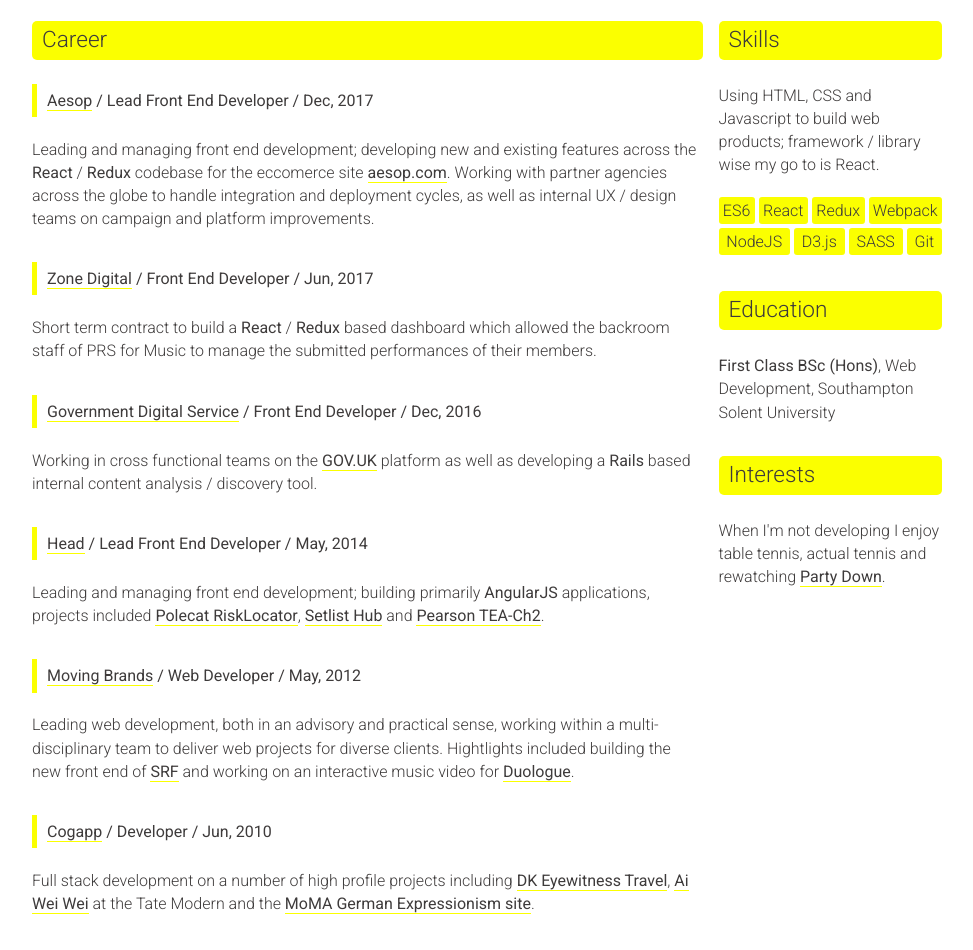
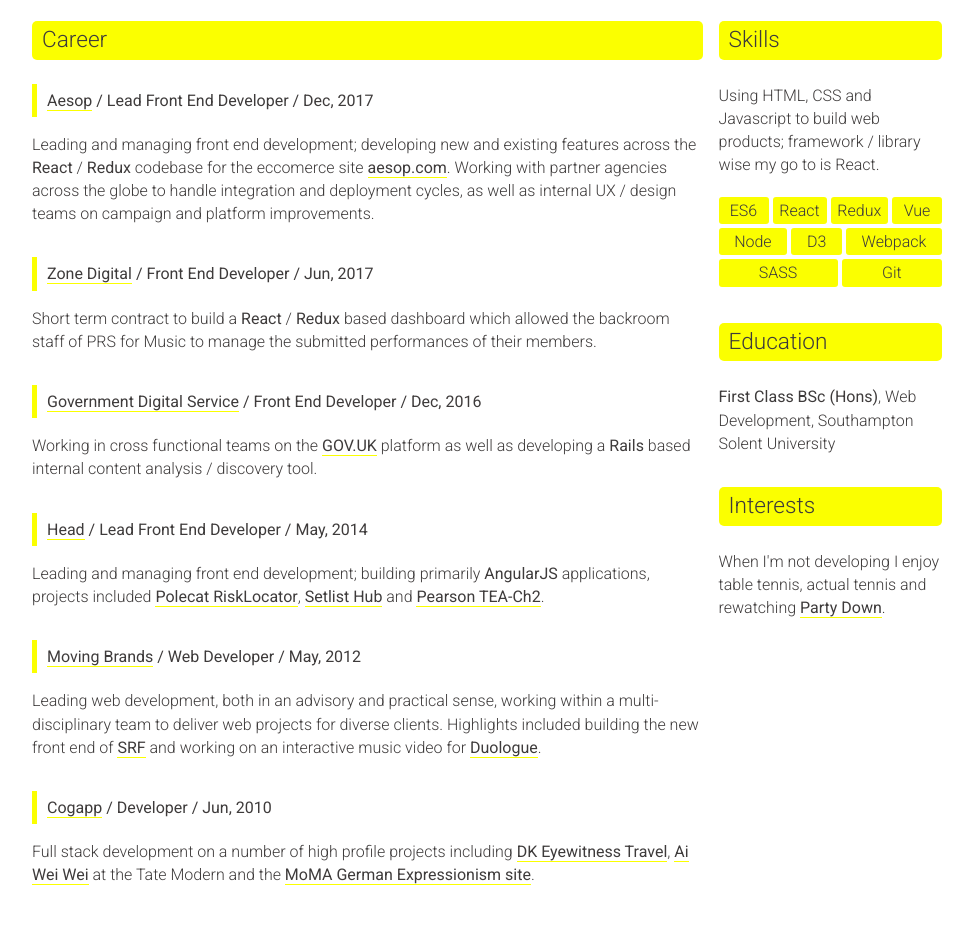
Before and after one commit to theleebriggs/theleebriggs.github.io, a React (Create React App) app: page / in a window 1280 px wide. Shown: the part 480-1430 px from the top of the page, without its empty margins (153-1126 px from the left). Built offline with nearby package versions, Linux system fonts and the light colour scheme.

Commit message:
Print styles

```diff
--- a/src/Resume/Header.css
+++ b/src/Resume/Header.css
@@ -35,7 +35,6 @@
   border-radius: 5px;
   clear: left;
   float: left;
-  display: inline-block;
   font-size: 1.999rem;
   margin-top: 0;
   padding: 3px 10px;
--- a/src/Resume/Job.css
+++ b/src/Resume/Job.css
@@ -1,5 +1,11 @@
 .Job {
   margin-bottom: 2rem;
+}
+/* Horrible - attempts to get break-inside: avoid; failed miserably in Chrome  */
+@media print {
+  .Job:nth-child(4) {
+    /* padding-bottom: 100px; */
+  }
 }
 
 .Job-link {
@@ -8,7 +14,9 @@
 
 .Job-meta {
   font-weight: 400;
+  display: block;
   border-left: solid 5px #FBFF00;
+  margin: 0;
   padding: 5px 10px;
 }
 
--- a/src/Resume/Resume.css
+++ b/src/Resume/Resume.css
@@ -21,6 +21,13 @@
   }
 }
 
+@media print {
+  .Resume {
+    min-width: 100%;
+    padding: 0;
+  }
+}
+
 .Resume-header {
   grid-area: header;
 }
@@ -32,3 +39,19 @@
 .Resume-extra {
   grid-area: sidebar;
 }
+
+@media (min-width: 500px) {
+  .Resume-extra {
+    display: grid;
+    grid-auto-columns: 1fr;
+    grid-template-areas: "one";
+    grid-gap: 1rem;
+    grid-template-areas: "one two three";
+  }
+}
+
+@media (min-width: 768px) {
+  .Resume-extra {
+    display: block;
+  }
+}
--- a/src/Resume/common/TagList.css
+++ b/src/Resume/common/TagList.css
@@ -3,6 +3,7 @@
   flex-wrap: wrap;
   margin: 0 -2px;
 }
+
 .Tag {
   flex-grow: 1;
   background-color: #FBFF00;
@@ -11,6 +12,7 @@
   margin-bottom: 4px;
   margin-right: 2px;
   margin-left: 2px;
+  min-width: 50px;
   padding: 2px;
   text-align: center;
 }
--- a/src/Resume/resume.data.js
+++ b/src/Resume/resume.data.js
@@ -14,7 +14,7 @@
     url: 'https://aesop.com',
     startDate: '2017-12-01',
     endDate: '2018-05-01',
-    summary: 'Leading and managing front end development; developing new and existing features across the <strong>React</strong> / <strong>Redux</strong> codebase for the eccomerce site <a href="https://aesop.com">aesop.com</a>. Working with partner agencies across the globe to handle integration and deployment cycles, as well as internal UX / design teams on campaign and platform improvements.',
+    summary: '<p>Leading and managing front end development; developing new and existing features across the <strong>React</strong> / <strong>Redux</strong> codebase for the eccomerce site <a href="https://aesop.com">aesop.com</a>. Working with partner agencies across the globe to handle integration and deployment cycles, as well as internal UX / design teams on campaign and platform improvements.</p>',
     highlights: [],
     tags: [
       'React',
@@ -58,7 +58,7 @@
       {
         name: 'Polecat RiskLocator',
         url: 'http://www.polecat.com/products/polecat-risklocator/',
-        summary: 'Risk analysis product using data driven visualisations to help businesses identify risk around the globe.',
+        summary: 'Risk analysis product using data driven visualizations to help businesses identify risk around the globe.',
         tags: [
           'D3',
           'Angular'
@@ -89,7 +89,7 @@
     url: 'http://movingbrands.com/',
     startDate: '2012-05-01',
     endDate: '2014-05-01',
-    summary: '<p>Leading web development, both in an advisory and practical sense, working within a multi-disciplinary team to deliver web projects for diverse clients. Hightlights included building the new front end of <a href="http://srf.ch">SRF</a> and working on an interactive music video for <a href="http://www.machinestop.com/">Duologue</a>.</p>',
+    summary: '<p>Leading web development, both in an advisory and practical sense, working within a multi-disciplinary team to deliver web projects for diverse clients. Highlights included building the new front end of <a href="http://srf.ch">SRF</a> and working on an interactive music video for <a href="http://www.machinestop.com/">Duologue</a>.</p>',
     highlights: [
       {
         name: 'SRF',
@@ -154,11 +154,12 @@
     'ES6',
     'React',
     'Redux',
+    'Vue',
+    'Node',
+    'D3',
     'Webpack',
-    'NodeJS',
-    'D3.js',
     'SASS',
-    'Git',
+    'Git'
   ]
 }
 
```
